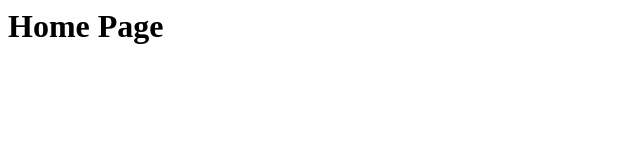
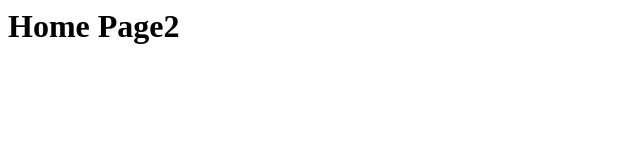
Before and after one commit to rayrunzewang/jr-git-intro, a plain HTML site: page index.html in a window 1280 px wide. Shown: the full height of the page, 0-640 px from the left. Drawn offline with Linux system fonts and the light colour scheme.

Commit message:
modified index.html

```diff
--- a/index.html
+++ b/index.html
@@ -1 +1 @@
-<h1>Home Page</h1>
+<h1>Home Page2</h1>
```
